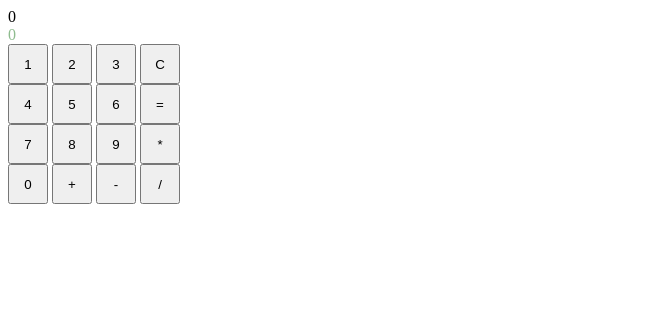
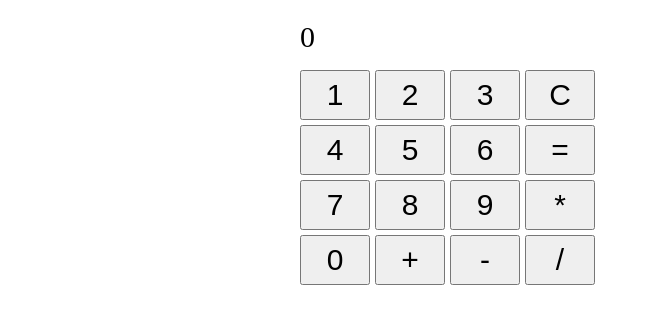
Before and after one commit to Idealizatot/web2021, a plain HTML site: page index.html in a window 1280 px wide. Shown: the whole page, without its empty margins (0-650 px from the left). Drawn offline with Linux system fonts and the light colour scheme.

Commit message:
прогресс

```diff
--- /dev/null
+++ b/index.css
@@ -0,0 +1,95 @@
+button {
+  position: absolute;
+  width: 70px;
+  height: 50px;
+  font-size: 30px;
+}
+
+.number0 {
+  top: 235px;
+  left: 300px;
+}
+
+.number1 {
+  top: 70px;
+  left: 300px;
+}
+
+.number2 {
+  top: 70px;
+  left: 375px;
+}
+
+.number3 {
+  top: 70px;
+  left: 450px;
+}
+
+.number4 {
+  top: 125px;
+  left: 300px;
+}
+
+.number5 {
+  top: 125px;
+  left: 375px;
+}
+
+.number6 {
+  top: 125px;
+  left: 450px;
+}
+
+.number7 {
+  top: 180px;
+  left: 300px;
+}
+
+.number8 {
+  top: 180px;
+  left: 375px;
+}
+
+.number9 {
+  top: 180px;
+  left: 450px;
+}
+
+.cancel {
+  top: 70px;
+  left: 525px;
+}
+
+.equal {
+  top: 125px;
+  left: 525px;
+}
+
+.multiplication {
+  top: 180px;
+  left: 525px;
+}
+
+.division {
+  top: 235px;
+  left: 525px;
+}
+
+.addition {
+  top: 235px;
+  left: 375px;
+}
+
+.subtraction {
+  top: 235px;
+  left: 450px;
+}
+
+output {
+  position: absolute;
+  width: 70px;
+  height: 50px;
+  font-size: 30px;
+  top: 20px;
+  left: 300px;
+}
--- a/index.html
+++ b/index.html
@@ -4,39 +4,27 @@
 <head>
   <meta charset="UTF-8" />
   <script src="index.js"></script>
+  <link rel="stylesheet" href="index.css" />
   <title>Calculator</title>
 </head>
 
 <body>
-  <output
-    style="color: rgb(0, 0, 0); height: 40px"
-    id="expression"
-    name="result"
-    >0</output
-  >
-  <!-- <input style="height: 20px; width: 165px" id="inputField" type="number" /> -->
-  <br />
-  <output style="color: darkseagreen; height: 40px" id="output" name="result"
-    >0</output
-  >
-  <br />
-  <button style="height: 40px; width: 40px" id="button1">1</button>
-  <button style="height: 40px; width: 40px" id="button2">2</button>
-  <button style="height: 40px; width: 40px" id="button3">3</button>
-  <button style="height: 40px; width: 40px" id="buttonCancel">C</button>
-  <br />
-  <button style="height: 40px; width: 40px" id="button4">4</button>
-  <button style="height: 40px; width: 40px" id="button5">5</button>
-  <button style="height: 40px; width: 40px" id="button6">6</button>
-  <button style="height: 40px; width: 40px" id="buttonEqual">=</button>
-  <br />
-  <button style="height: 40px; width: 40px" id="button7">7</button>
-  <button style="height: 40px; width: 40px" id="button8">8</button>
-  <button style="height: 40px; width: 40px" id="button9">9</button>
-  <button style="height: 40px; width: 40px" id="buttonMultiplication">*</button>
-  <br />
-  <button style="height: 40px; width: 40px" id="button0">0</button>
-  <button style="height: 40px; width: 40px" id="buttonAddition">+</button>
-  <button style="height: 40px; width: 40px" id="buttonSubtraction">-</button>
-  <button style="height: 40px; width: 40px" id="buttonDivision">/</button>
+  <output id="expression" name="result">0</output>
+  <button class="number number0">0</button>
+  <button class="number number1">1</button>
+  <button class="number number2">2</button>
+  <button class="number number3">3</button>
+  <button class="number number4">4</button>
+  <button class="number number5">5</button>
+  <button class="number number6">6</button>
+  <button class="number number7">7</button>
+  <button class="number number8">8</button>
+  <button class="number number9">9</button>
+
+  <button class="functional cancel">C</button>
+  <button class="functional equal">=</button>
+  <button class="functional multiplication">*</button>
+  <button class="functional addition">+</button>
+  <button class="functional subtraction">-</button>
+  <button class="functional division">/</button>
 </body>
--- a/index.js
+++ b/index.js
@@ -1,55 +1,69 @@
 document.addEventListener("DOMContentLoaded", ()=> {
 
-    addEventListeners();
+    startListeningNumbersButtons();
+    startListeningFunctionalButtons();
 
-    function addEventListeners(){
-        for(let i = 0; i < 10; i++){
-            let buttonId = "button" + i;
-            document.getElementById(buttonId)
-            .addEventListener('click', (event, innerText) =>
-                eventHandler(event, document.getElementById(buttonId).innerText));
+    function startListeningNumbersButtons(){
+        let numbersButtons = document.getElementsByClassName("number");
+
+        for(let i = 0; i < numbersButtons.length; i++){
+            numbersButtons[i].addEventListener('click', (event, innerText) =>
+                    eventHandler(event, numbersButtons[i].innerText));
         }
 
-        document.getElementById("buttonCancel")
-        .addEventListener('click', (event, innerText) =>
-        eventHandler(event, document.getElementById("buttonCancel").innerText));
+        function eventHandler(event, innerText){
+            let innerHTML = document.getElementById("expression").innerHTML;
+            document.getElementById("expression").innerHTML += innerText;
+        }
+    }
 
-        document.getElementById("buttonEqual")
-        .addEventListener('click', (event, innerText) =>
-        eventHandler(event, document.getElementById("buttonEqual").innerText));
+    function startListeningFunctionalButtons(){
+        let functionalButtons = document.getElementsByClassName("functional");
 
-        document.getElementById("buttonMultiplication")
-        .addEventListener('click', (event, innerText) =>
-        eventHandler(event, document.getElementById("buttonMultiplication").innerText));
-
-        document.getElementById("buttonAddition")
-        .addEventListener('click', (event, innerText) =>
-        eventHandler(event, document.getElementById("buttonAddition").innerText));
-
-        document.getElementById("buttonSubtraction")
-        .addEventListener('click', (event, innerText) =>
-        eventHandler(event, document.getElementById("buttonSubtraction").innerText));
-
-        document.getElementById("buttonDivision")
-        .addEventListener('click', (event, innerText) =>
-        eventHandler(event, document.getElementById("buttonDivision").innerText));
-    };
+        for(let i = 0; i < functionalButtons.length; i++){
+            functionalButtons[i].addEventListener('click', (event, innerText) =>
+                    eventHandler(event, functionalButtons[i].innerText));
+        }
 
         function eventHandler(event, innerText){
-        if (innerText === "="){
-            console.log("=");
-        } else if(innerText === "+") {
-            console.log("+");
-        } else if(innerText === "-") {
-            console.log("-");
-        } else if(innerText === "*") {
-            console.log("*");
-        } else if(innerText === "/") {
-            console.log("/");
-        } else if(innerText === "C"){
-            console.log("C");
+            if(innerText == "*"){
+                console.log("Умножение");
+            } else if(innerText == "/"){
+                console.log("Деление");
+            } else if(innerText == "+"){
+                console.log("Сложение");
+            }else if(innerText == "-"){
+                console.log("Вычитание");
+            } else if(innerText == "="){
+                console.log("Равно");
             } else{
-            document.getElementById("expression").innerHTML = innerText;
+                let innerHTML = document.getElementById("expression").innerHTML;
+                document.getElementById("expression").innerHTML = "";
+            }
         }
     }
 });
+
+
+     // class ButtonNumber {
+
+    //     constructor(className) {
+    //       this.className = className;
+    //     }
+
+    //     StartListening(){
+    //         document.getElementsByClassName(this.className)
+    //         .addEventListener('click', (event, innerText) =>
+    //         eventHandler(event, document.getElementById(this.className).innerText));
+    //     }
+
+    //     eventHandler(event, innerText){
+    //         let innerHTML = document.getElementById("expression").innerHTML;
+    //         document.getElementById("expression").innerHTML += innerText;
+    //     }
+    // }
+
+
+    //   new ButtonNumber("number0").StartListening();
+    //   new ButtonNumber("number1").StartListening();
+    //   new ButtonNumber("button2").StartListening();
```
Lines whose indentation alone changed are shown as unchanged.
